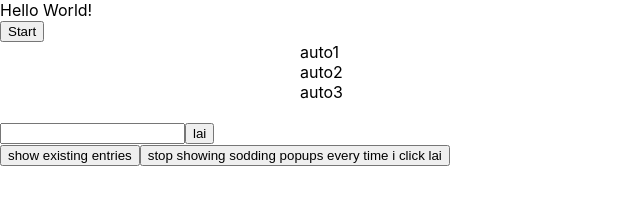
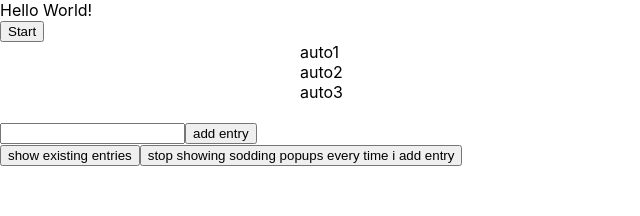
Before and after one commit to LeowWB/sentimental-crisis, a React (Create React App) app in the folder app/: page / in a window 1280 px wide. Shown: the top 216 px of the page, without its empty margins (0-640 px from the left). Built offline with nearby package versions, Linux system fonts and the light colour scheme.

Commit message:
Change button text

```diff
--- a/app/src/App.js
+++ b/app/src/App.js
@@ -64,10 +64,10 @@ class App extends React.Component {
 
         <div>
           <input type="textfield" ref={x=>this.entries_tf=x}></input>
-          <button onClick={this.entriesOnClick}>lai</button>
+          <button onClick={this.entriesOnClick}>add entry</button>
           <br/>
           <button onClick={this.showEntries}>show existing entries</button>
-          <button onClick={this.unsub}>stop showing sodding popups every time i click lai</button>
+          <button onClick={this.unsub}>stop showing sodding popups every time i add entry</button>
         </div>
       </div>
     );
```
